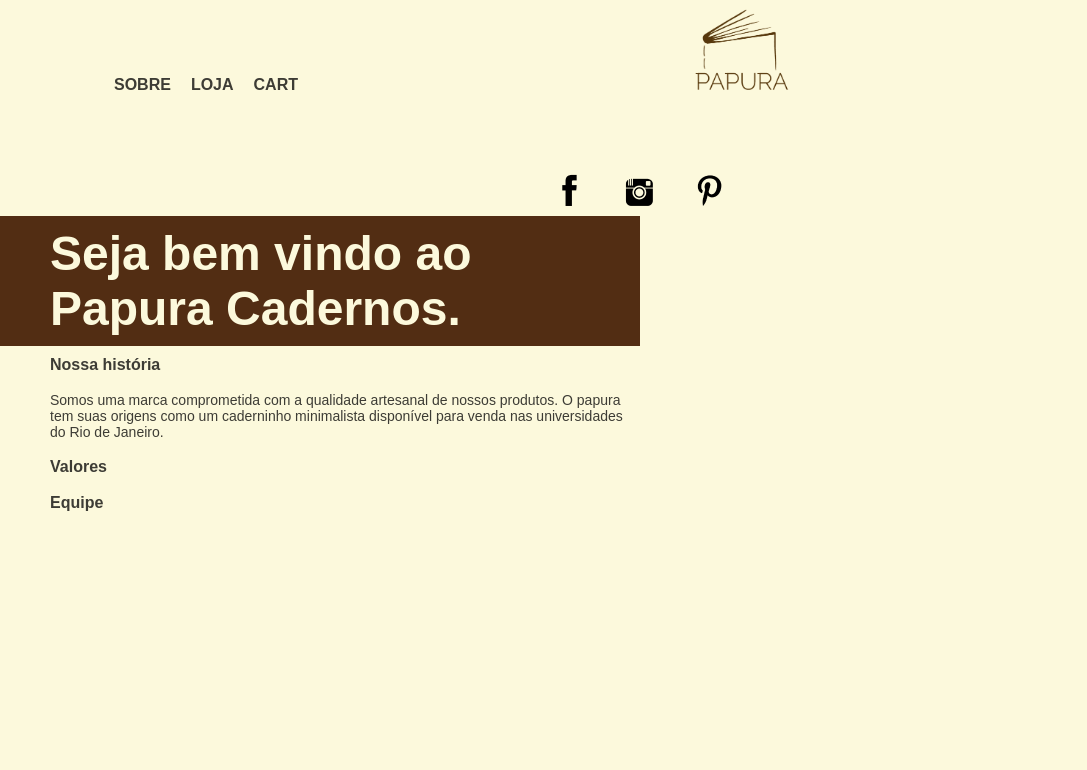
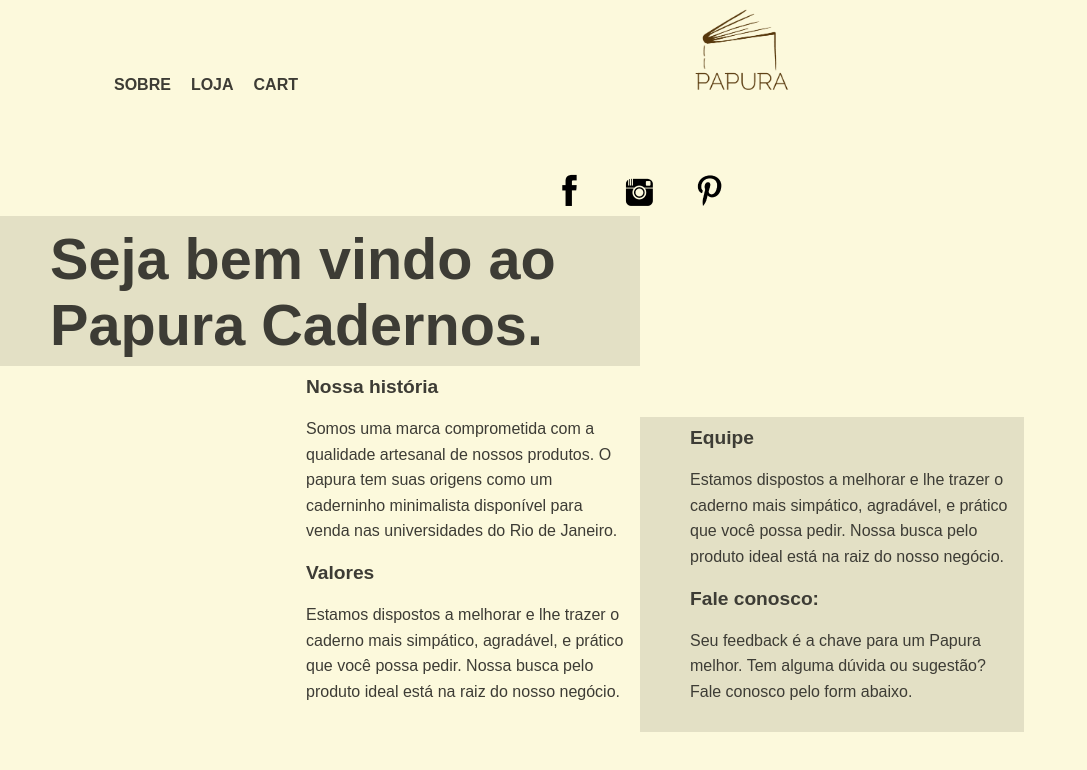
Before and after one commit to nidnogg/papura, a Next.js app in the folder front/: page /about in a window 1280 px wide. Shown: the top 770 px of the page, without its empty margins (0-1087 px from the left). Built offline with nearby package versions, Linux system fonts and the light colour scheme.

Commit message:
More work on about page

```diff
--- a/front/css/global.css
+++ b/front/css/global.css
@@ -24,7 +24,7 @@
 
 html {
 
-  overflow-y: hidden;
+  /*overflow-y: hidden;*/
   overflow-x: scroll;
 }
 
@@ -56,14 +56,19 @@
 
 h1, h2, h3, h4, h5, h6 {
   font-family: 'Josefin Sans', sans-serif;
-  font-size: 1em;
+
   font-weight: 700; /* or 300, test */
+}
+
+h2 {
+  font-size: 1.2em;
 }
 
 p {
   font-family: 'Cabin', sans-serif;
-  font-size: 14px;
+  font-size: 1em;
   font-weight: 400;
+  line-height: 1.6;
 }
 
 li {
@@ -183,8 +188,7 @@
 
 
 .about-highlight {
-  color: var(--base-color);
-  background-color: var(--base-color-contrast);
+  background-color: var(--base-color-s1);
   width: 50%;
   max-height: 150px;
 
@@ -194,11 +198,26 @@
   /*top right bottom left*/
 }
 
-.about {
-  width: 50%;
+.about-grid {
+  display: inline-block;
+}
+.about-col-0 {
+  display: inline-block;
+  width: 30%;
   height: auto;
   padding: 10px 10px 10px 50px;
   text-align: left;
 
   /*top right bottom left*/
 }
+
+.about-col-1 {
+  display: inline-block;
+  width: 30%;
+  height: auto;
+  padding: 10px 10px 10px 50px;
+  text-align: left;
+  background-color: var(--base-color-s1);
+
+  /*top right bottom left*/
+}
--- a/front/pages/about.js
+++ b/front/pages/about.js
@@ -9,7 +9,9 @@
             Seja bem vindo ao Papura Cadernos.
           </h2>
         </div>
-        <section className="about">
+
+        <div className="about-grid">
+          <section className="about-col-0">
             <h2> Nossa história </h2>
             <br/>
             <p>
@@ -20,9 +22,29 @@
             <br/>
             <h2> Valores</h2>
             <br/>
+              <p>
+                Estamos dispostos a melhorar e lhe trazer o caderno mais simpático, agradável, e prático que você possa pedir.
+                Nossa busca pelo produto ideal está na raiz do nosso negócio.
+              </p>
+            <br/>
+          </section>
+
+          <section className="about-col-1">
             <h2> Equipe </h2>
               <br/>
+              <p>
+                  Estamos dispostos a melhorar e lhe trazer o caderno mais simpático, agradável, e prático que você possa pedir.
+                  Nossa busca pelo produto ideal está na raiz do nosso negócio.
+                </p>
+              <br/>
+              <h2> Fale conosco: </h2>
+              <br/>
+              <p>
+                  Seu feedback é a chave para um Papura melhor. Tem alguma dúvida ou sugestão? Fale conosco pelo form abaixo.
+                </p>
+              <br/>
           </section>
+        </div>
       </div>
     </Layout>
   );
```
Lines whose indentation alone changed are shown as unchanged.
